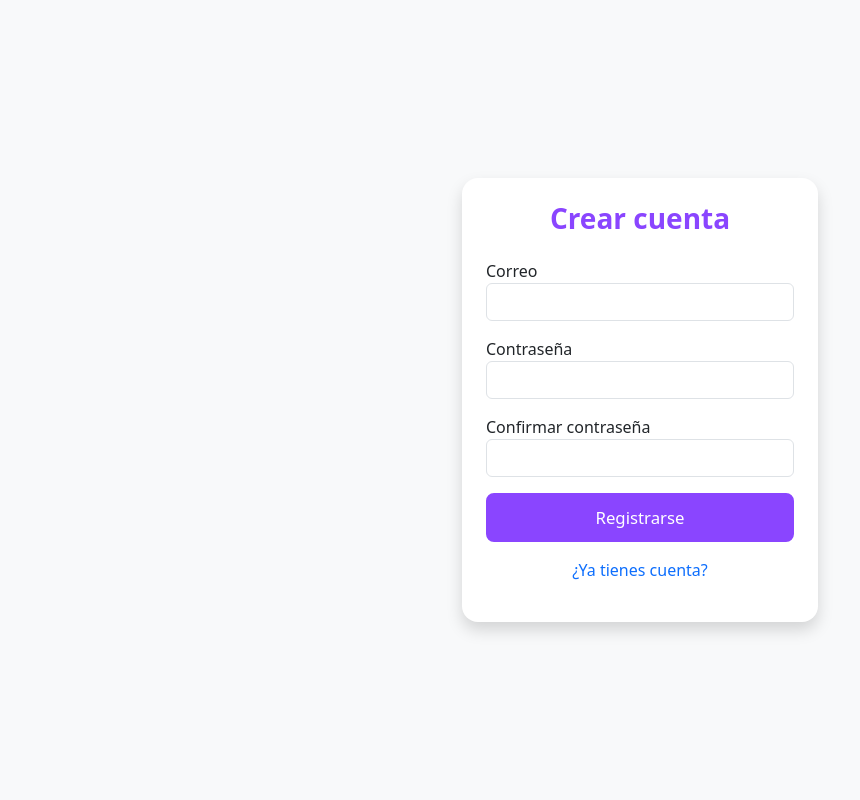
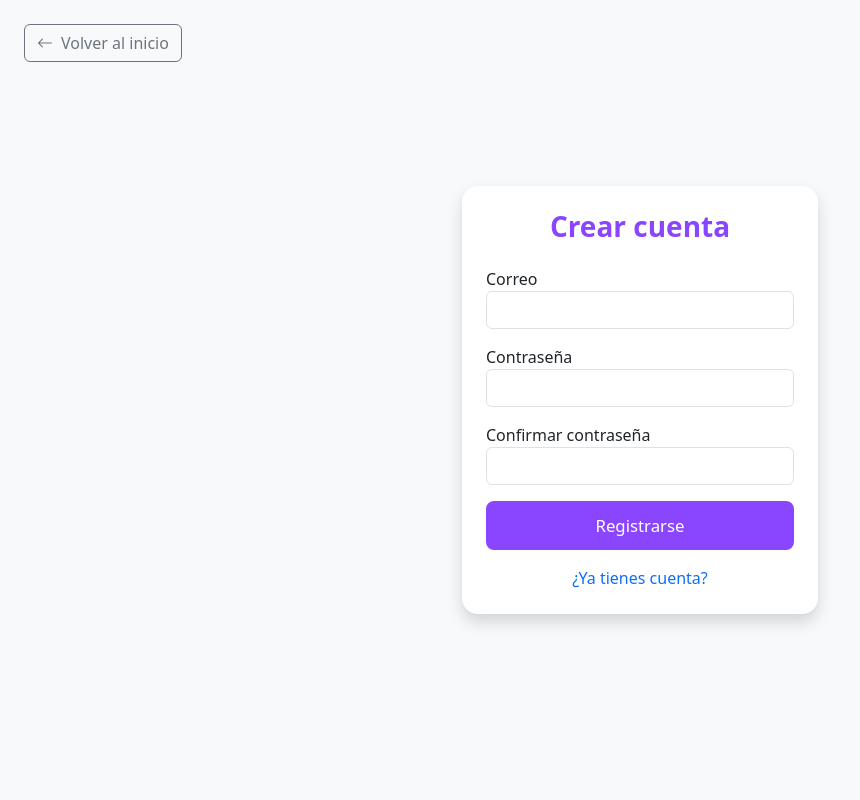
Before and after one commit to rolandobarela-collab/Tienda-Tecnologica-TecnoHogar, a Django app: page /registro/ in a window 1280 px wide. Shown: the whole page, without its empty margins (0-860 px from the left). Run offline with Django 5.2, Linux system fonts and the light colour scheme.

Commit message:
Actualización de templates

```diff
--- a/templates/registro.html
+++ b/templates/registro.html
@@ -7,9 +7,15 @@
   <title>Registro - TecnoHogar</title>
   <link href="https://cdn.jsdelivr.net/npm/bootstrap@5.3.3/dist/css/bootstrap.min.css" rel="stylesheet">
   <link rel="stylesheet" href="{% static 'css/styles.css' %}">
+  <link rel="stylesheet" href="https://cdn.jsdelivr.net/npm/bootstrap-icons@1.11.3/font/bootstrap-icons.min.css">
 </head>
 
-<body class="bg-light d-flex align-items-center full-height">
+<body class="bg-light d-flex align-items-center full-height position-relative">
+
+<a href="/" class="btn btn-outline-secondary position-absolute top-0 start-0 m-3 m-md-4">
+  <i class="bi bi-arrow-left me-2"></i>Volver al inicio
+</a>
+
 <div class="container">
   <div class="row justify-content-center">
     <div class="col-md-4">
@@ -44,8 +50,8 @@
 
             <button type="submit" class="btn btn-login w-100">Registrarse</button>
 
-            <p class="text-center mt-3">
-              <a href="/login/">¿Ya tienes cuenta?</a>
+            <p class="text-center mt-3 mb-0">
+              <a href="/login/" class="text-decoration-none">¿Ya tienes cuenta?</a>
             </p>
           </form>
 
```
Also changed, not shown: templates/index.html (+13 -2 lines), templates/login.html (+7 -0 lines), templates/recuperar.html (+8 -2 lines).
